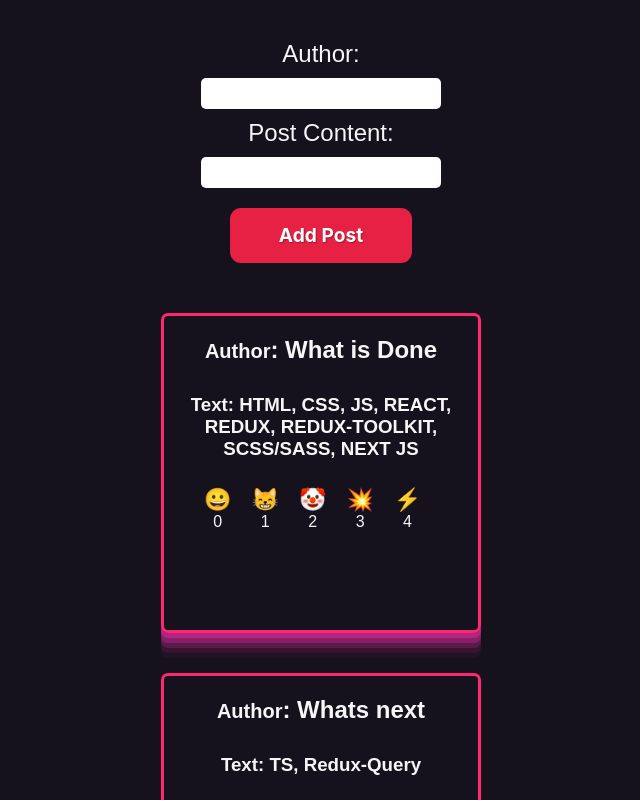
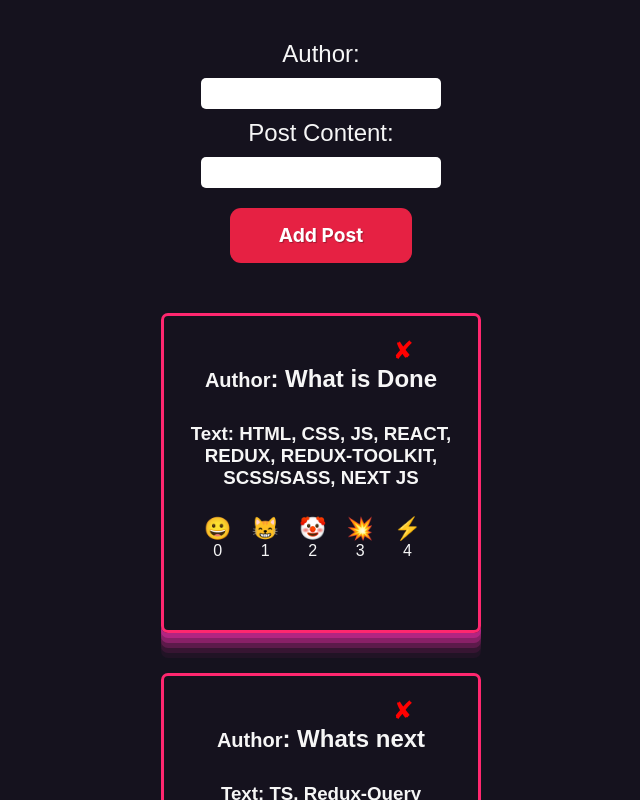
Before and after one commit to Turan141/postsWithReactRedux-Toolkit, a React (Create React App) app: page / in a window 1280 px wide. Shown: the top 800 px of the page, without its empty margins (319-959 px from the left). Built offline with nearby package versions, Linux system fonts and the light colour scheme.

Commit message:
added delete button

```diff
--- a/src/Posts.jsx
+++ b/src/Posts.jsx
@@ -7,6 +7,7 @@ export const Posts = () => {
   const postsMap = posts.map((elem) => {
     return (
       <div className="postsBlog">
+        <button className="delete">&#10008;</button>
         <h2>
           <small>Author</small>: {elem.author}
         </h2>
--- a/src/styles.scss
+++ b/src/styles.scss
@@ -28,12 +28,26 @@ body{
     border-radius:7px;
     border:3px solid #ff276f;
     padding:20px;
-    box-shadow: rgba(240, 46, 170, 0.4) 0px 5px, rgba(240, 46, 170, 0.3) 0px 10px, rgba(240, 46, 170, 0.2) 0px 15px, rgba(240, 46, 170, 0.1) 0px 20px, rgba(240, 46, 170, 0.05) 0px 25px;    h2{
-      margin-bottom:15px;
+    box-shadow:
+    rgba(240, 46, 170, 0.4) 0px 5px,
+    rgba(240, 46, 170, 0.3) 0px 10px,
+    rgba(240, 46, 170, 0.2) 0px 15px,
+    rgba(240, 46, 170, 0.1) 0px 20px,
+    rgba(240, 46, 170, 0.05) 0px 25px;
+    .delete{
+      display:inline-block;
+      position: relative;
+      left:30%;
+      border:none;
+      background: none;
+      color:red;
+      font-size: 25px;
+    }
+    h2{
+    margin-bottom:15px;
     }
     h3{
       margin-top:30px;
-
     }
     .emojisDiv{
       display:flex;
@@ -43,7 +57,6 @@ body{
     .emojis{
       flex-direction: column;
       margin-left:20px;
-
       button{
         background: none;
         border:none;
```
